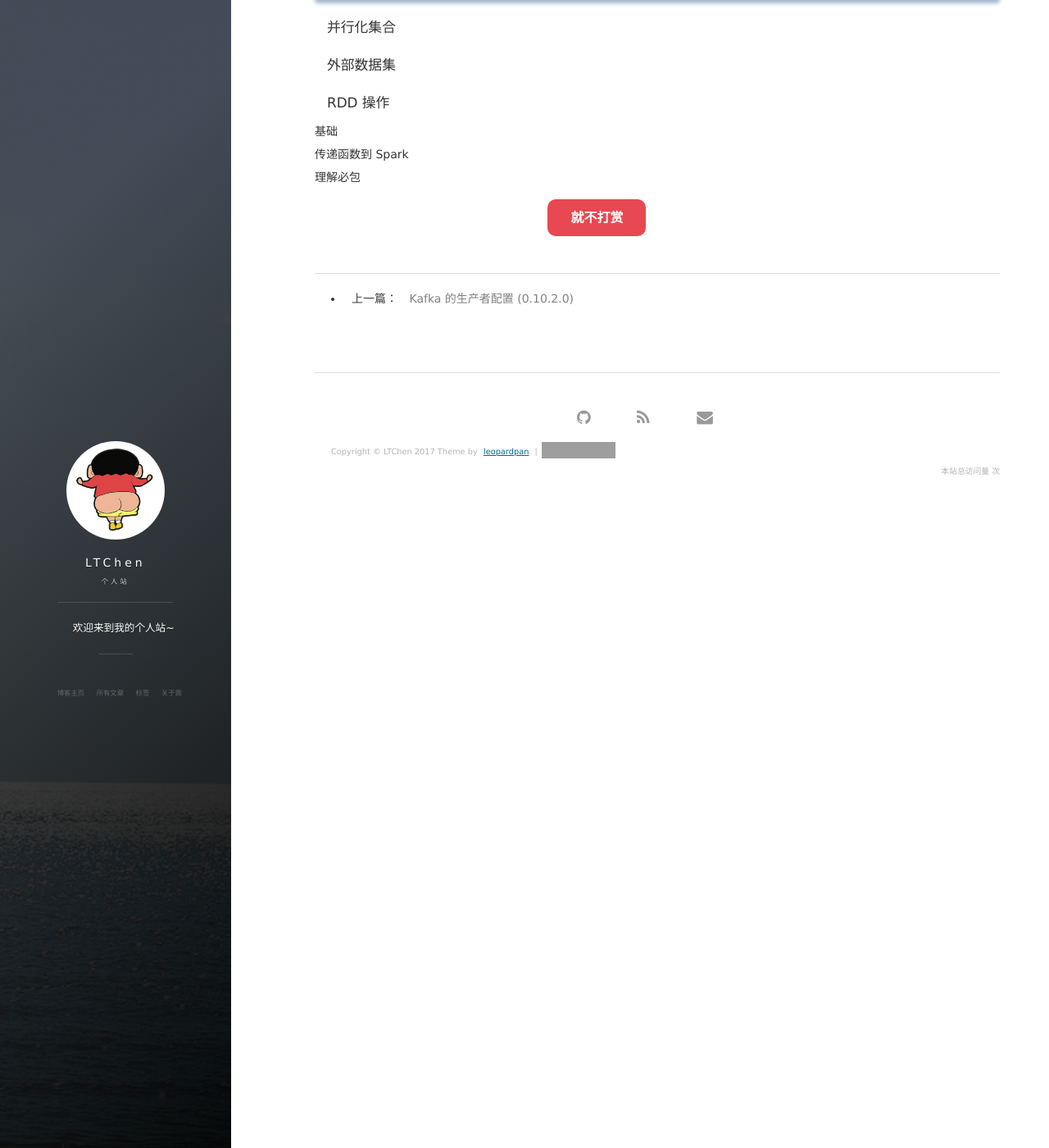
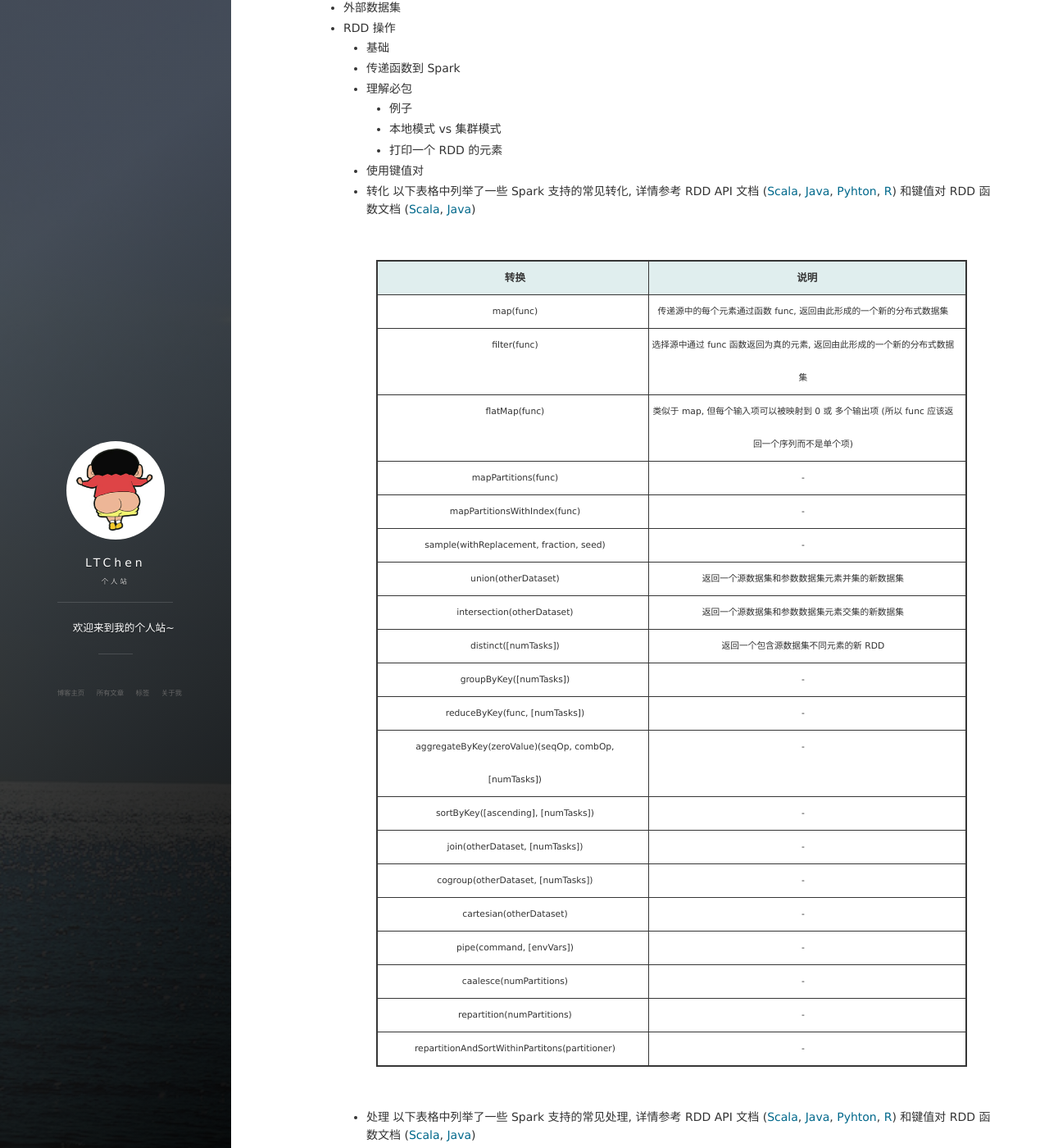
Before and after one commit to loupipalien/loupipalien.github.io, a Jekyll site: the page built from _posts/2017-11-30-spark-programming-guide.md, in a window 1280 px wide and 1400 px high, scrolled down 385 px. Shown: the whole window at 82% size. Built offline with Jekyll 4.4.1, drawn with Linux system fonts in a browser that asks for light colours; nearby versions of some CDN libraries; comment, search, counter and statistics services are not loaded; some of the changed text lies outside the part shown; grey boxes are pictures that could not be loaded.

Commit message:
更新spark编程指南

```diff
--- a/_posts/2017-11-30-spark-programming-guide.md
+++ b/_posts/2017-11-30-spark-programming-guide.md
@@ -6,15 +6,73 @@ description: "Spark 编程指南"
 tag: [spark]
 ---
 
-## 测试
 ### 概述
 ### 连接 Spark
 ### 初始化 Spark
-#### 使用 Shell
+- 使用 Shell
 ### 弹性分布式数据集 (RDDs)
-#### 并行化集合
-#### 外部数据集
-#### RDD 操作
-##### 基础
-##### 传递函数到 Spark
-##### 理解必包
+- 并行化集合
+- 外部数据集
+- RDD 操作
+  - 基础
+  - 传递函数到 Spark
+  - 理解必包
+    - 例子
+    - 本地模式 vs 集群模式
+    - 打印一个 RDD 的元素
+  - 使用键值对
+  - 转化
+  以下表格中列举了一些 Spark 支持的常见转化, 详情参考 RDD API 文档 ([Scala](https://spark.apache.org/docs/latest/api/scala/index.html#org.apache.spark.rdd.RDD), [Java](https://spark.apache.org/docs/latest/api/java/index.html?org/apache/spark/api/java/JavaRDD.html), [Pyhton](https://spark.apache.org/docs/latest/api/python/pyspark.html#pyspark.RDD), [R](https://spark.apache.org/docs/latest/api/R/index.html)) 和键值对 RDD 函数文档 ([Scala](https://spark.apache.org/docs/latest/api/scala/index.html#org.apache.spark.rdd.PairRDDFunctions), [Java](https://spark.apache.org/docs/latest/api/java/index.html?org/apache/spark/api/java/JavaPairRDD.html))
+
+  |转换|说明|
+  |-|-|
+  |map(func)|传递源中的每个元素通过函数 func, 返回由此形成的一个新的分布式数据集|
+  |filter(func)|选择源中通过 func 函数返回为真的元素, 返回由此形成的一个新的分布式数据集|
+  |flatMap(func)|类似于 map, 但每个输入项可以被映射到 0 或 多个输出项 (所以 func 应该返回一个序列而不是单个项)|
+  |mapPartitions(func)|-|
+  |mapPartitionsWithIndex(func)|-|
+  |sample(withReplacement, fraction, seed)|-|
+  |union(otherDataset)|返回一个源数据集和参数数据集元素并集的新数据集|
+  |intersection(otherDataset)|返回一个源数据集和参数数据集元素交集的新数据集|
+  |distinct([numTasks])|返回一个包含源数据集不同元素的新 RDD|
+  |groupByKey([numTasks])|-|
+  |reduceByKey(func, [numTasks])|-|
+  |aggregateByKey(zeroValue)(seqOp, combOp, [numTasks])|-|
+  |sortByKey([ascending], [numTasks])|-|
+  |join(otherDataset, [numTasks])|-|
+  |cogroup(otherDataset, [numTasks])|-|
+  |cartesian(otherDataset)|-|
+  |pipe(command, [envVars])|-|
+  |caalesce(numPartitions)|-|
+  |repartition(numPartitions)|-|
+  |repartitionAndSortWithinPartitons(partitioner)|-|
+
+  - 处理
+  以下表格中列举了一些 Spark 支持的常见处理, 详情参考 RDD API 文档 ([Scala](https://spark.apache.org/docs/latest/api/scala/index.html#org.apache.spark.rdd.RDD), [Java](https://spark.apache.org/docs/latest/api/java/index.html?org/apache/spark/api/java/JavaRDD.html), [Pyhton](https://spark.apache.org/docs/latest/api/python/pyspark.html#pyspark.RDD), [R](https://spark.apache.org/docs/latest/api/R/index.html)) 和键值对 RDD 函数文档 ([Scala](https://spark.apache.org/docs/latest/api/scala/index.html#org.apache.spark.rdd.PairRDDFunctions), [Java](https://spark.apache.org/docs/latest/api/java/index.html?org/apache/spark/api/java/JavaPairRDD.html))
+
+  |处理|说明|
+  |reduce(func)|使用一个函数 func 聚合数据集中的元素 (函数使用两个参数返回一个值), 这个函数应该具有交换性和结合性, 这样才能在并行中计算正确|
+  |collect()|将数据集中的所有元素作为一个数组返回给驱动程序, 在过滤或其他返回重要的规模小的数据子集的操作后使用是非常有用的|
+  |count()|返回数据集中元素的个数|
+  |first()|返回数据集中第一个元素 (类似于 take(1))|
+  |take(n)|将数据集中的前 n 个元素作为一个数组返回|
+  |takeSample(withReplacement, num, [seed])|-|
+  |takeOrdered(n, [ordering])|-|
+  |saveAsTextFile(path)|-|
+  |saveAsSequenceFile(path)(Java or Scala)|-|
+  |countByKey()|-|
+  |foreach(func)|-|
+
+  - 混洗操作
+    - 背景
+    - 性能影响
+- RDD 持久化
+  - 选择哪一个存储级别
+  - 移除数据
+### 共享变量
+- 广播变量
+- 累加器
+### 部署集群
+### 用 Java/Scala 发布 Spark 作业
+### 单元测试
+### 从这儿到哪里去
```
